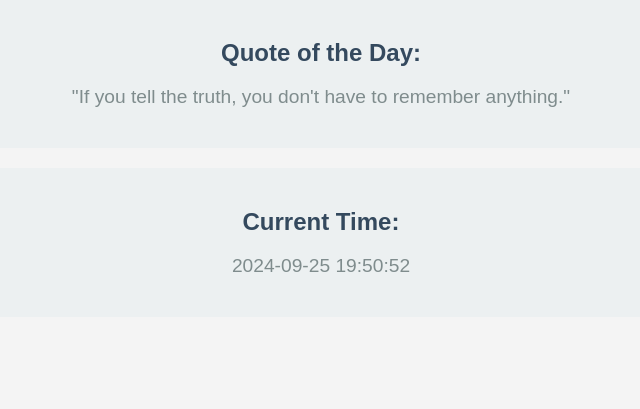
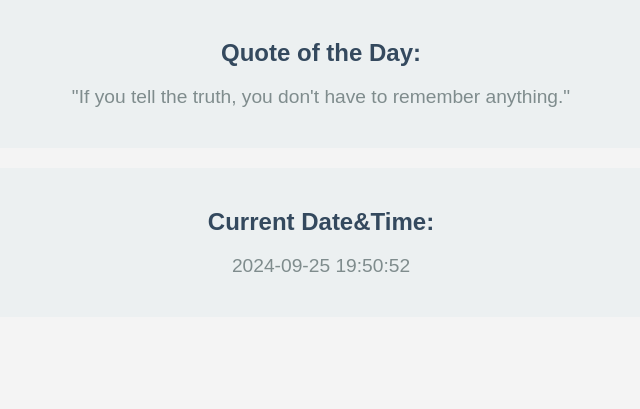
Before and after one commit to prajoshi121/studenthub, a Django app: page / in a window 1280 px wide. Shown: the part 277-686 px from the top of the page, without its empty margins (319-959 px from the left). Run offline with Django 5.2, Linux system fonts and the light colour scheme.

Commit message:
finalised

```diff
--- a/studenthub/templates/studenthub/home.html
+++ b/studenthub/templates/studenthub/home.html
@@ -35,7 +35,7 @@
         </div>
 
         <div class="current-time">
-            <h2>Current Time:</h2>
+            <h2>Current Date&Time:</h2>
             <p>{{ current_time }}</p>
         </div>
     </div>
```
